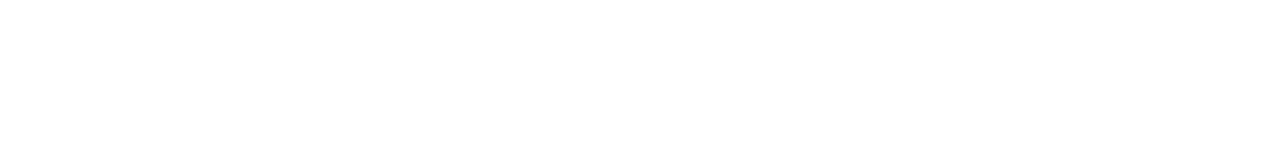
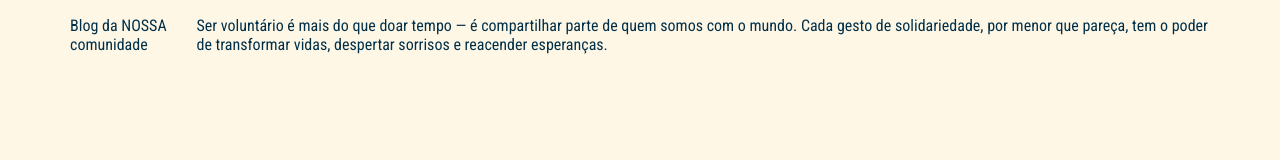
Before and after one commit to HeltonDick/PROGII---PROJETO, a plain HTML site: page index.html in a window 1280 px wide. Drawn offline with Linux system fonts and the light colour scheme.

Commit message:
sou eu denovo

```diff
--- /dev/null
+++ b/css/index.css
@@ -0,0 +1,27 @@
+
+body {
+    font-family: "Roboto Condensed", sans-serif;
+    margin: 0;
+    padding: 0;
+    display: flex;
+    justify-content: center;
+    align-items: center;
+    color: #003049;
+    background-color: #FFF7E6;
+}
+
+.container {
+    width: 1140px;
+    margin: 0 auto;
+    display: block;
+}
+
+body .container .mensagem {
+    display: flex;
+    justify-content: space-between;
+    align-items: center;
+}
+
+body .container .mensagem h1 {
+    padding: 30px;
+}
--- a/index.html
+++ b/index.html
@@ -1,13 +1,30 @@
 <!DOCTYPE html>
 <html lang="pt-br">
 <head>
-    <meta charset="UTF-8">
     <meta name="viewport" content="width=device-width, initial-scale=1.0">
-    <title></title>
+    <title>Blog</title>
+    <link rel="stylesheet" href="css/index.css">
+    <link rel="shortcut icon" href="img/volunteering_icon.png" type="image/x-icon">
 
-    <link rel="shortcut icon" href="img/volunteering_icon.png" type="image/x-icon">
+    <link rel="preconnect" href="https://fonts.googleapis.com">
+    <link rel="preconnect" href="https://fonts.gstatic.com" crossorigin>
+    <link href="https://fonts.googleapis.com/css2?family=Roboto+Condensed:ital,wght@0,100..900;1,100..900&family=Roboto:ital,wght@0,100..900;1,100..900&display=swap" rel="stylesheet">
 </head>
 <body>
+    <div class="container">
+        <div class="mensagem">
+            <div class="bloco1">
+                <p>Blog da NOSSA comunidade</p>
+            </div>
+            <div class="bloco2">
+                <p>
+                    Ser voluntário é mais do que doar tempo — é compartilhar parte de quem somos com o mundo. Cada gesto de solidariedade, por menor que pareça, tem o poder de transformar
+                    vidas, despertar sorrisos e reacender esperanças.
+                </p>
+            </div>
 
+
+        </div>
+    </div>
 </body>
 </html>
```
